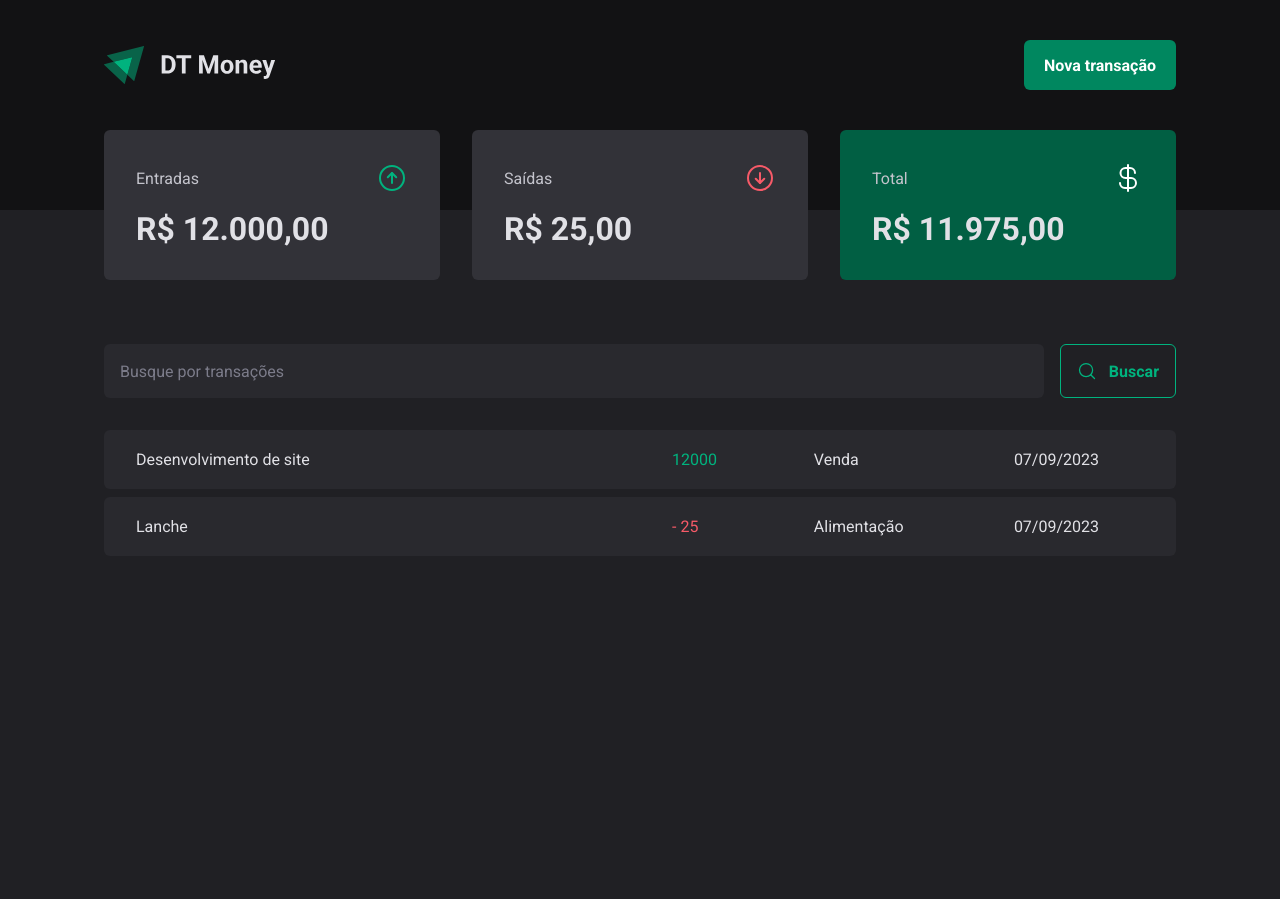
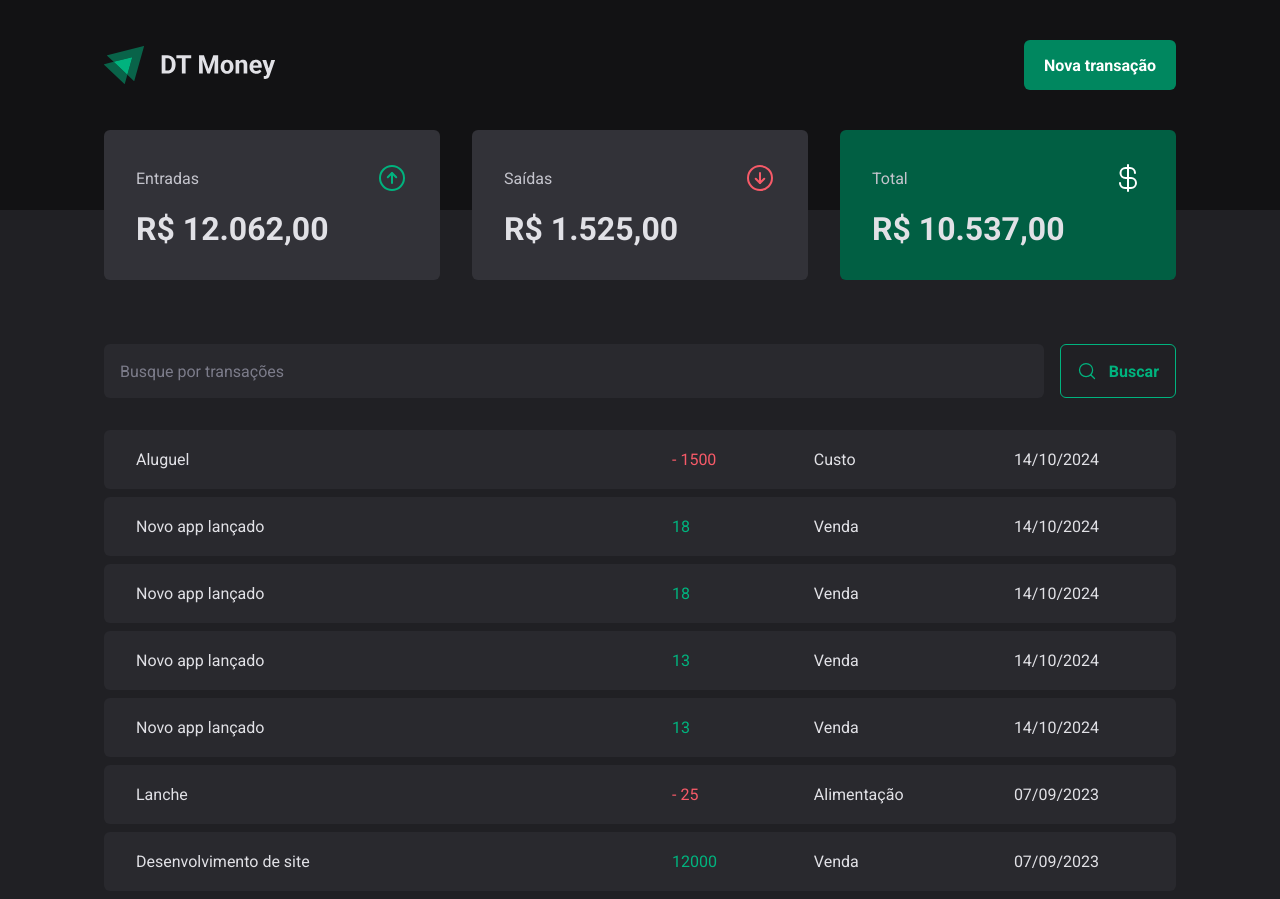
Before and after one commit to anderrf/dt-money, a React (Vite) app: page / in a window 1280 px wide. Before the commit the page ends 800 px from the top, so only its background shows below. Built offline with nearby package versions, Linux system fonts and the light colour scheme; data requests are answered from the project's data file.

Commit message:
feat: create transaction

```diff
--- a/server.json
+++ b/server.json
@@ -1,7 +1,7 @@
 {
   "transactions": [
     {
-            "id": 1,
+      "id": "1",
       "description": "Desenvolvimento de site",
       "type": "income",
       "category": "Venda",
@@ -9,12 +9,52 @@
       "createdAt": "2023-09-07T12:03:56.500Z"
     },
     {
-            "id": 2,
+      "id": "2",
       "description": "Lanche",
       "type": "outcome",
       "category": "Alimentação",
       "price": 25,
       "createdAt": "2023-09-07T15:03:56.500Z"
+    },
+    {
+      "id": "602a",
+      "description": "Novo app lançado",
+      "price": 13,
+      "category": "Venda",
+      "type": "income",
+      "createdAt": "2024-10-14T02:24:28.551Z"
+    },
+    {
+      "id": "08fc",
+      "description": "Novo app lançado",
+      "price": 13,
+      "category": "Venda",
+      "type": "income",
+      "createdAt": "2024-10-14T02:24:31.380Z"
+    },
+    {
+      "id": "f74e",
+      "description": "Novo app lançado",
+      "price": 18,
+      "category": "Venda",
+      "type": "income",
+      "createdAt": "2024-10-14T02:24:36.659Z"
+    },
+    {
+      "id": "e5bd",
+      "description": "Novo app lançado",
+      "price": 18,
+      "category": "Venda",
+      "type": "income",
+      "createdAt": "2024-10-14T02:24:36.843Z"
+    },
+    {
+      "id": "ebfd",
+      "description": "Aluguel",
+      "price": 1500,
+      "category": "Custo",
+      "type": "outcome",
+      "createdAt": "2024-10-14T03:05:30.666Z"
     }
   ]
 }
--- a/src/components/NewTransactionModal/index.tsx
+++ b/src/components/NewTransactionModal/index.tsx
@@ -4,6 +4,9 @@ import { ArrowCircleDown, ArrowCircleUp, X } from 'phosphor-react'
 import * as z from 'zod'
 import { Controller, useForm } from 'react-hook-form'
 import { zodResolver } from '@hookform/resolvers/zod'
+import { api } from '../../lib/axios'
+import { useContext } from 'react'
+import { TransactionsContext } from '../../contexts/TransactionsContext'
 
 const newTransactionFormSchema = z.object({
     description: z.string(),
@@ -16,11 +19,14 @@ type NewTransactionFormInputs = z.infer<typeof newTransactionFormSchema>
 
 
 export function NewTransactionModal(){
+    const {createTransaction} = useContext(TransactionsContext)
+
     const {
         control,
         register,
         handleSubmit,
-        formState: {isSubmitting}
+        formState: {isSubmitting},
+        reset
     } = useForm<NewTransactionFormInputs>({
         resolver: zodResolver(newTransactionFormSchema),
         defaultValues: {
@@ -29,8 +35,14 @@ export function NewTransactionModal(){
     })
 
     async function handleCreateNewTransaction(data: NewTransactionFormInputs){
-        await new Promise((resolve) => setTimeout(resolve, 2000))
-        console.log(data)
+        const {description, price, category, type} = data
+        await createTransaction({
+            description,
+            price,
+            category,
+            type
+        })
+        reset()
     }
 
     return (
--- a/src/contexts/TransactionsContext.tsx
+++ b/src/contexts/TransactionsContext.tsx
@@ -13,10 +13,18 @@ interface Transaction{
 interface TransactionContextType{
     transactions: Transaction[]
     fetchTransactions: (query: string) => Promise<void>
+    createTransaction: (data: CreateTransactionInput) => Promise<void>
 }
 
 interface TransactionProviderProps{
     children: ReactNode
+}
+
+interface CreateTransactionInput{
+    description: string
+    price: number
+    category: string
+    type: 'income' | 'outcome',
 }
 
 export const TransactionsContext = createContext({} as TransactionContextType)
@@ -27,10 +35,24 @@ export function TransactionsProvider({children}: TransactionProviderProps){
     async function fetchTransactions(query?: string){
         const response = await api.get('transactions', {
             params: {
+                _sort: 'createdAt',
+                _order: 'desc',
                 q: query
             }
         })
         setTransactions(response.data)
+    }
+
+    async function createTransaction(data: CreateTransactionInput){
+        const {description, price, category, type} = data
+        const response = await api.post('transactions', {
+            description,
+            price,
+            category,
+            type,
+            createdAt: new Date()
+        })
+        setTransactions((state) => [response.data, ...state])
     }
 
     useEffect(() => {
@@ -39,7 +61,8 @@ export function TransactionsProvider({children}: TransactionProviderProps){
     return (
         <TransactionsContext.Provider value={{
             transactions,
-            fetchTransactions
+            fetchTransactions,
+            createTransaction
         }}>
             {children}
         </TransactionsContext.Provider>
```
Lines whose indentation alone changed are shown as unchanged.
